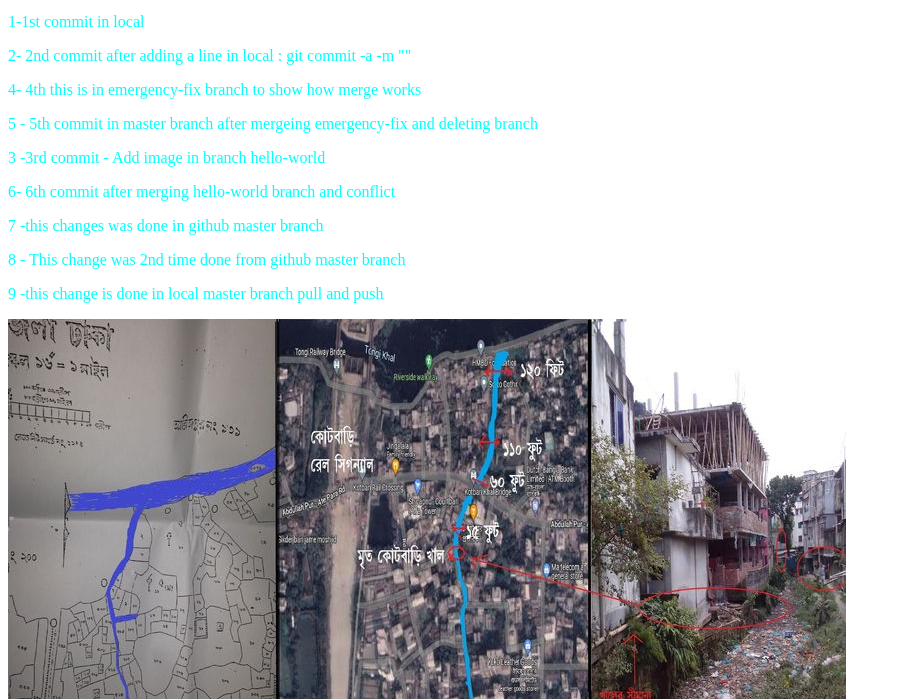
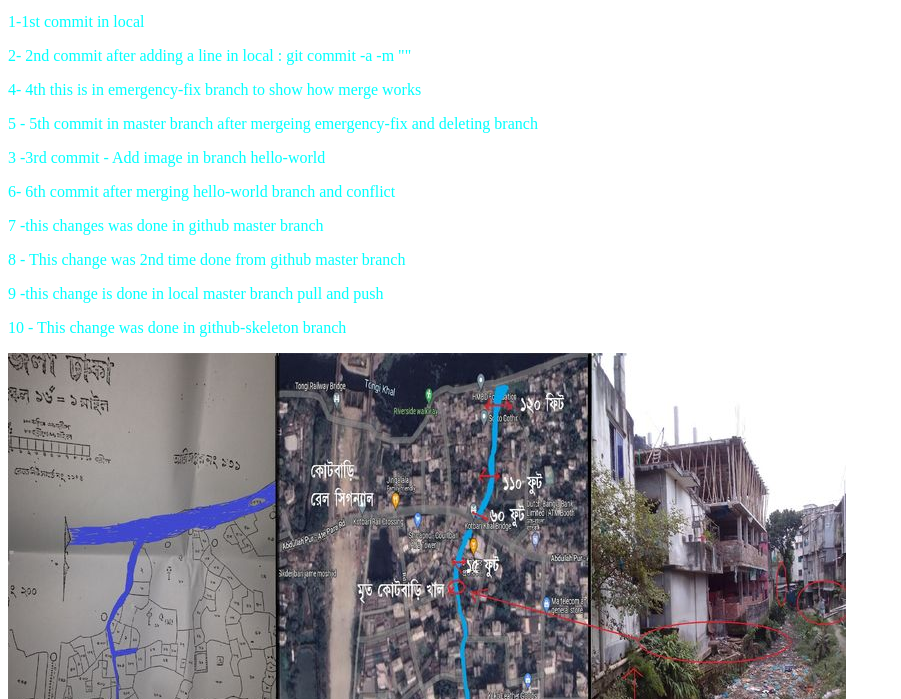
Before and after one commit to shiblyahmed28/git-hello2, a plain HTML site: page project/index.html in a window 1280 px wide. Shown: the part 101-800 px from the top of the page, without its empty margins (0-901 px from the left). Drawn offline with Linux system fonts and the light colour scheme.

Commit message:
10th commit -in skeleton branch

```diff
--- a/project/index.html
+++ b/project/index.html
@@ -16,7 +16,7 @@
 <p>7 -this changes was done in github master branch</p>
 <p>8 - This change was 2nd time done from github master branch</p>
 <p>9 -this change is done in local master branch pull and push</p>
-
+<p>10 - This change was done in github-skeleton branch</p>
 
 
 <div><img src="kotbari.jpg" alt="Hello"></div>
```
